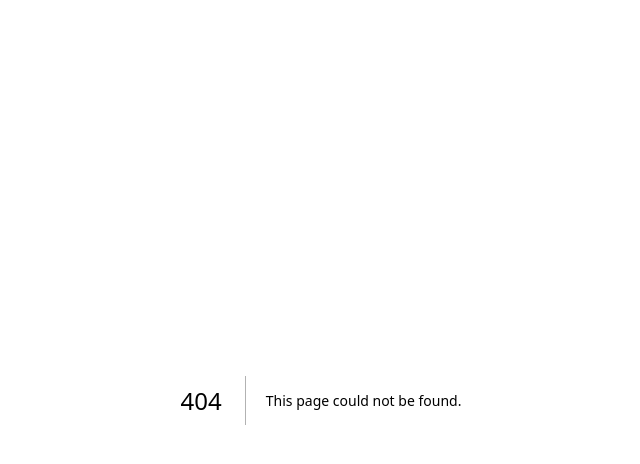
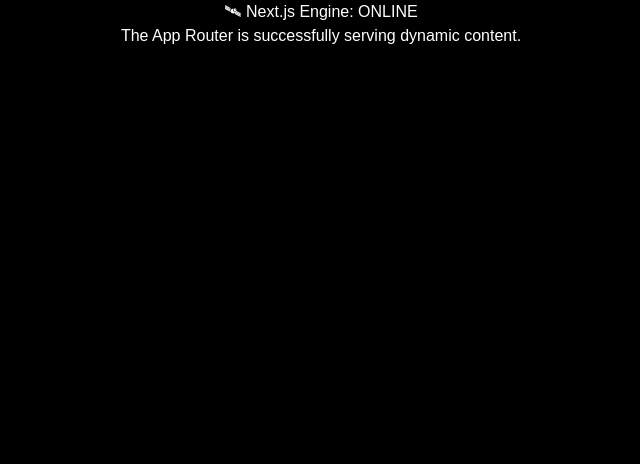
Before and after one commit to omarionnn/betterSEO, a Next.js app in the folder Desktop/seo/: page /health in a window 1280 px wide. Before the commit this address had no page. Shown: the top 464 px of the page, without its empty margins (319-959 px from the left). Built offline with nearby package versions, Linux system fonts and the light colour scheme.

Commit message:
debug: add next.js health check route

```diff
--- /dev/null
+++ b/Desktop/seo/src/app/health/page.tsx
@@ -0,0 +1,8 @@
+export default function HealthPage() {
+    return (
+        <div style={{ background: '#000', color: '#fff', height: '100vh', display: 'flex', flexDirection: 'column', alignItems: 'center', justifyCenter: 'center', fontFamily: 'sans-serif' }}>
+            <h1>🛰 Next.js Engine: ONLINE</h1>
+            <p>The App Router is successfully serving dynamic content.</p>
+        </div>
+    )
+}
```
